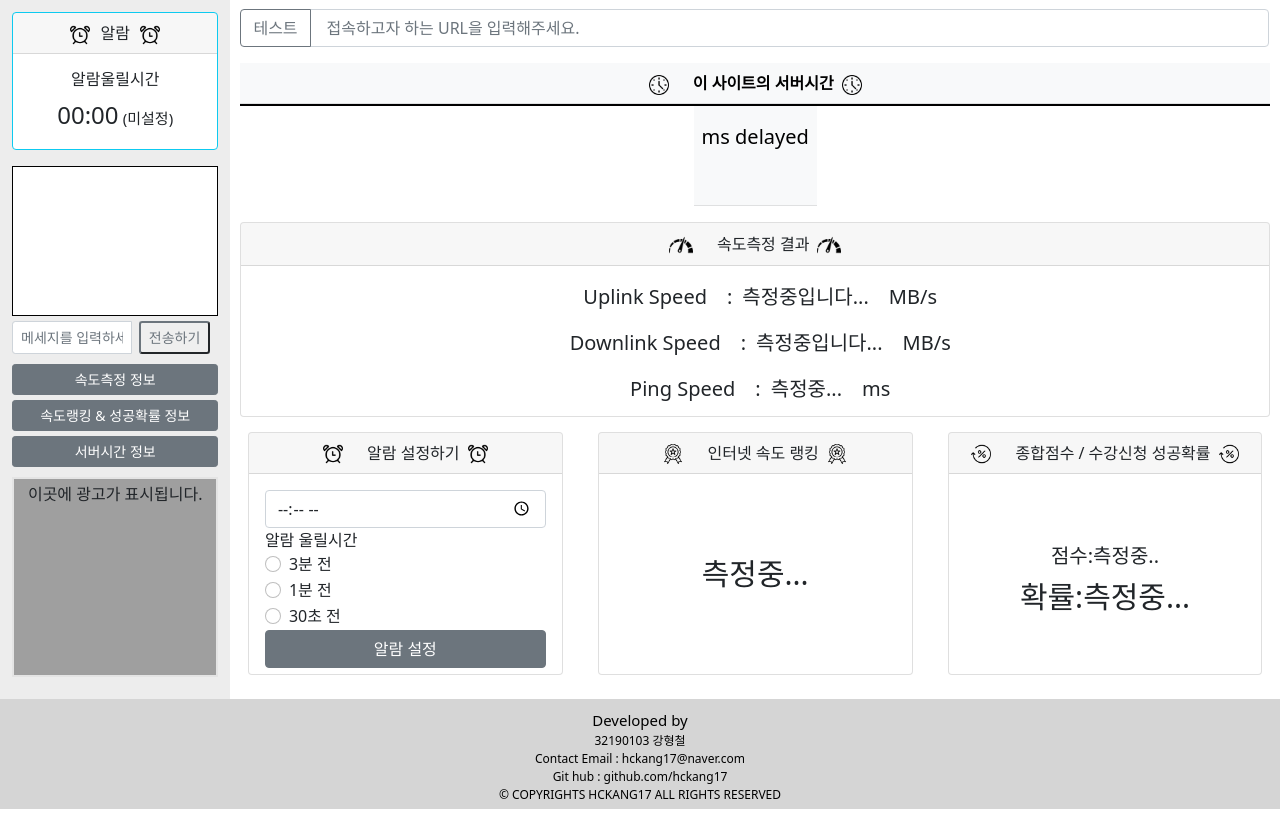
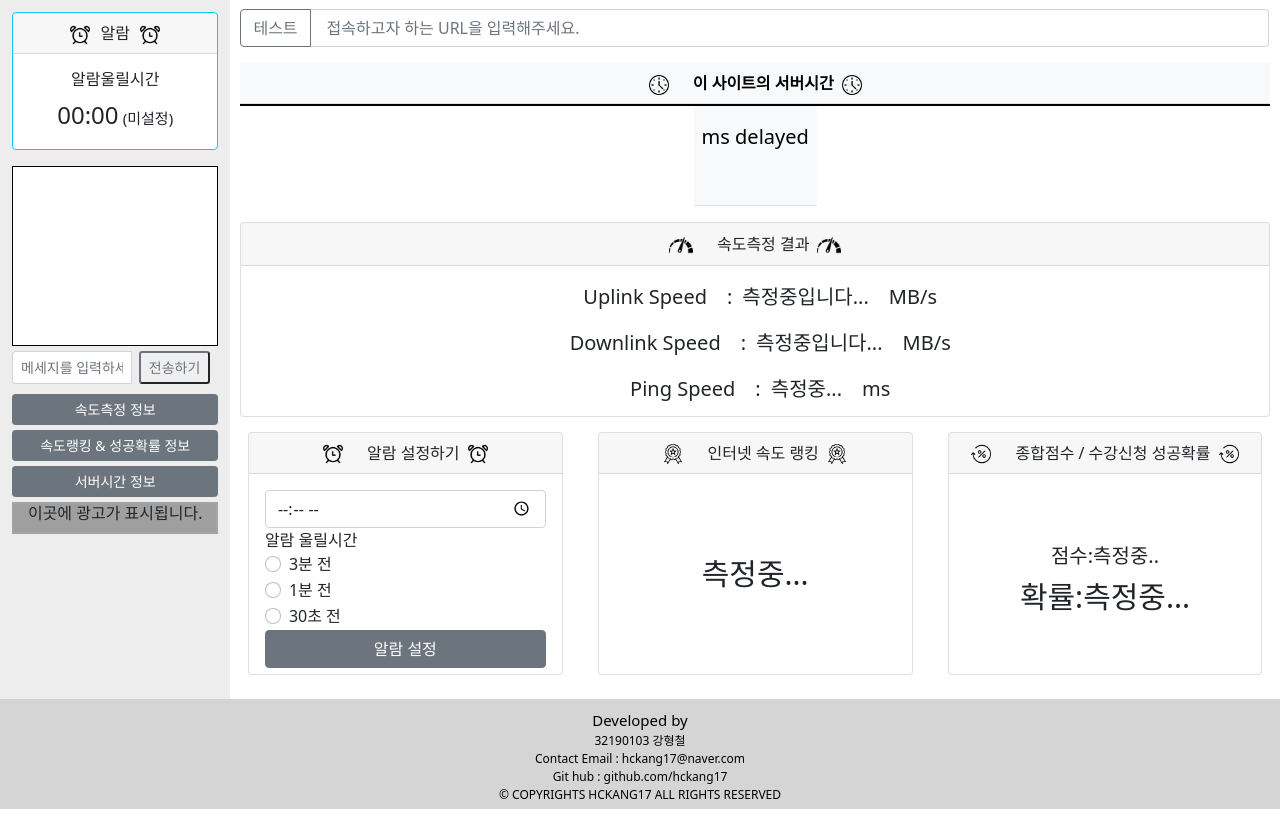
Before and after one commit to hckang17/ServerTime, a Django app: template sugang/templates/mainpage.html in a window 1280 px wide. Shown: the part 58-878 px from the top of the page. Run offline with Django 4.2, Linux system fonts and the light colour scheme; the template is opened without the code that fills it, so the values that code supplies are empty; some libraries are stand-ins or nearby versions.

Commit message:
Update style.css

```diff
--- a/sugang/static/style.css
+++ b/sugang/static/style.css
@@ -121,19 +121,17 @@ div.sidebar-menubox {
 
 div.sidebar-chatbox {
     border: 1px solid rgb(0, 0, 0);
-    height: 150px;
+    height: 180px;
     padding: 10px;
     overflow-y: scroll;
-    margin-top: 10px;
+    margin-top: 5px;
     margin-bottom: 5px;
     background: rgb(255, 255, 255);
 }
 
 div.sidebar-adbox {
-    border: 2px solid rgb(228, 228, 228);
-    padding: 6px;
-    margin: 10px 0px;
-    height: 200px;
+    border: 2px solid rgb(164, 164, 164);
+    margin: 5px 0px;
     background-color: #9f9f9f;
     text-align: center;
     vertical-align: middle;
@@ -144,12 +142,6 @@ section.result-table {
     margin-top: 10px;
     margin-left: 10px;
     margin-right: 10px;
-}
-
-div.advertisements {
-    bottom: 0;
-    height: 200px;
-    background-color: #6a6a6a;
 }
 
 .main-ratebox {
@@ -185,3 +177,9 @@ div.advertisements {
     margin: auto;
     text-align: center;
 }
+
+.carousel-inner img {
+    width: 100%;
+    height: auto;
+    object-fit: cover;
+}
```
